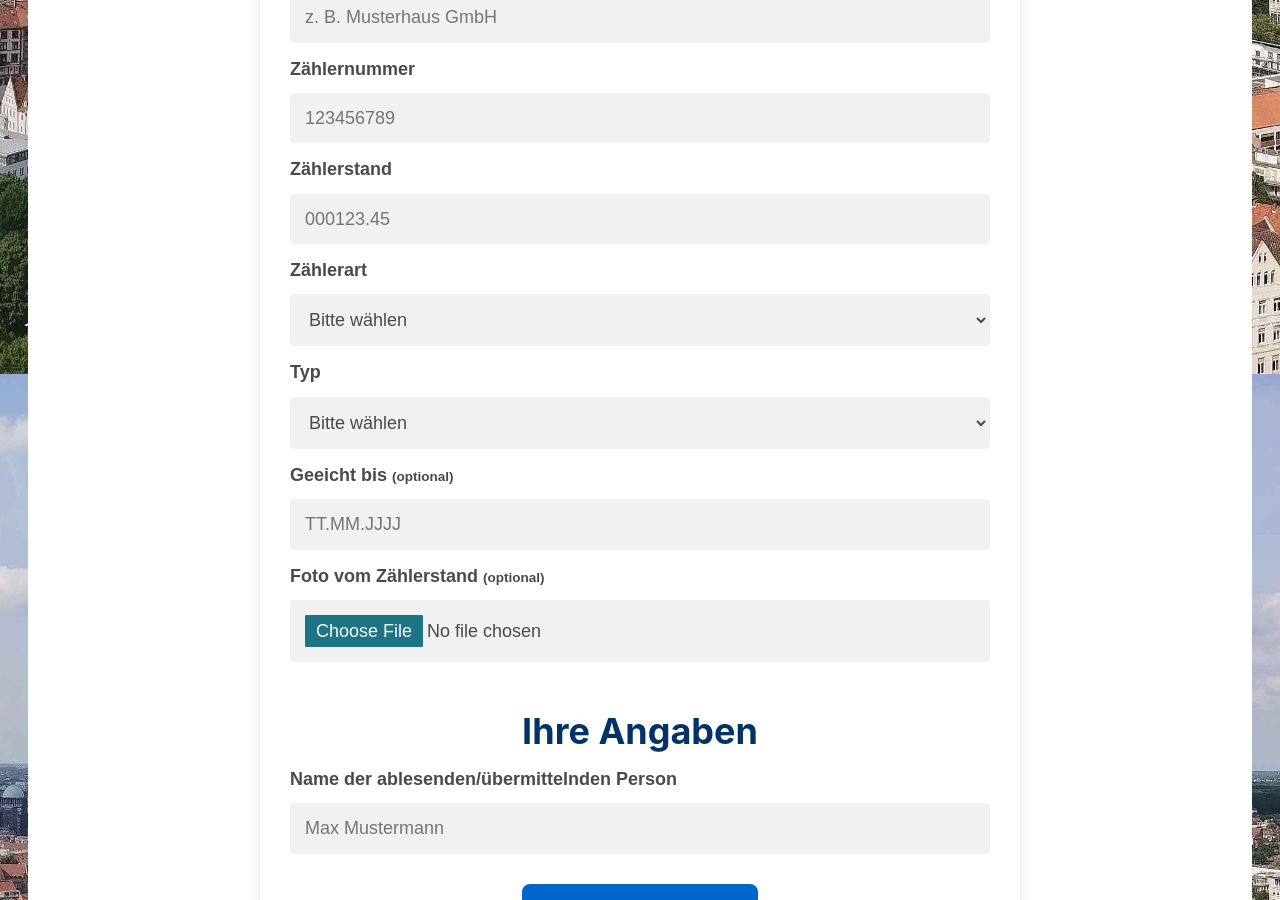
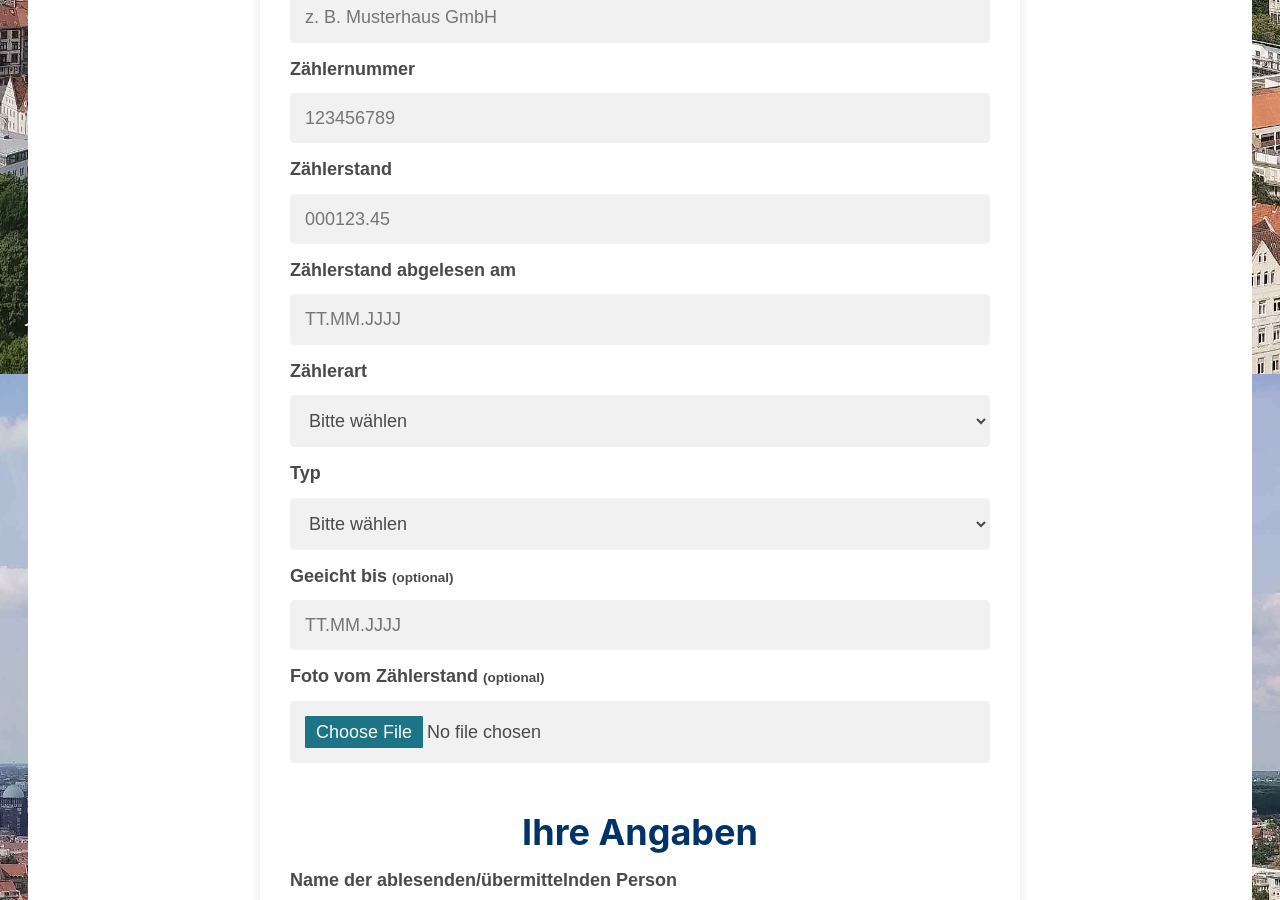
Before and after one commit to marek22k/hausverwaltung, a Jekyll site: the page built from zaehlerstaende.md, in a window 1280 px wide and 900 px high, scrolled down 1426 px. Built offline with Jekyll 4.4.1, drawn with Linux system fonts in a browser that asks for light colours; some of the changed lines change nothing that is shown.

Commit message:
Update zaehlerstaende.md
Abgelesen "am" eingefügt

```diff
--- a/zaehlerstaende.md
+++ b/zaehlerstaende.md
@@ -32,6 +32,12 @@ keywords: zaehlerstand, wasserzaehler ablesen, zaehlerstaende hausverwaltung, fo
          placeholder="000123.45"
          style="width:100%; padding:14px; margin:6px 0 14px;">
 
+  <!-- Pflichtfeld, aber ohne Prefill -->
+  <label for="abgelesen_am">Zählerstand&nbsp;abgelesen&nbsp;am</label>
+  <input type="text" id="abgelesen_am" name="abgelesen_am" required
+         placeholder="TT.MM.JJJJ"
+         style="width:100%; padding:14px; margin:6px 0 14px;">
+
   <label for="zaehlerart">Zählerart</label>
   <select id="zaehlerart" name="zaehlerart" required
           style="width:100%; padding:14px; margin:6px 0 14px;">
@@ -60,7 +66,7 @@ keywords: zaehlerstand, wasserzaehler ablesen, zaehlerstaende hausverwaltung, fo
 
   <h2 style="color:#003366; text-align:center;">Ihre Angaben</h2>
 
-  <label for="person">Name der ablesenden/übermittelnden Person</label>
+  <label for="person">Name der ablesenden/übermittelnden&nbsp;Person</label>
   <input type="text" id="person" name="person" required
          placeholder="Max&nbsp;Mustermann"
          style="width:100%; padding:14px; margin:6px 0 20px;">
@@ -76,23 +82,31 @@ keywords: zaehlerstand, wasserzaehler ablesen, zaehlerstaende hausverwaltung, fo
 
 <script>
 /* -------- Prefill per URL-Parameter -------- */
+/* Feld 'abgelesen_am' absichtlich NICHT gelistet */
 document.addEventListener('DOMContentLoaded', () => {
   const params = new URLSearchParams(window.location.search);
-  const fields = ['liegenschaft','zaehlernummer','zaehlerstand',
-                  'zaehlerart','typ','geeicht_bis','person'];
-  fields.forEach(id=>{
-    if(params.has(id)){
-      const el=document.getElementById(id);
-      if(!el) return;
-      if(el.tagName.toLowerCase()==='select'){
-        [...el.options].forEach(o=>{
-          if(o.text.toLowerCase()===params.get(id).toLowerCase()
-             || o.value.toLowerCase()===params.get(id).toLowerCase()){
-            o.selected=true;
+  const fields = [
+    'liegenschaft',
+    'zaehlernummer',
+    'zaehlerstand',
+    'zaehlerart',
+    'typ',
+    'geeicht_bis',
+    'person'
+  ];
+  fields.forEach(id => {
+    if (params.has(id)) {
+      const el = document.getElementById(id);
+      if (!el) return;
+      if (el.tagName.toLowerCase() === 'select') {
+        const wanted = params.get(id).toLowerCase();
+        [...el.options].forEach(o => {
+          if (o.text.toLowerCase() === wanted || o.value.toLowerCase() === wanted) {
+            o.selected = true;
           }
         });
-      }else{
-        el.value=params.get(id);
+      } else {
+        el.value = params.get(id);
       }
     }
   });
```
